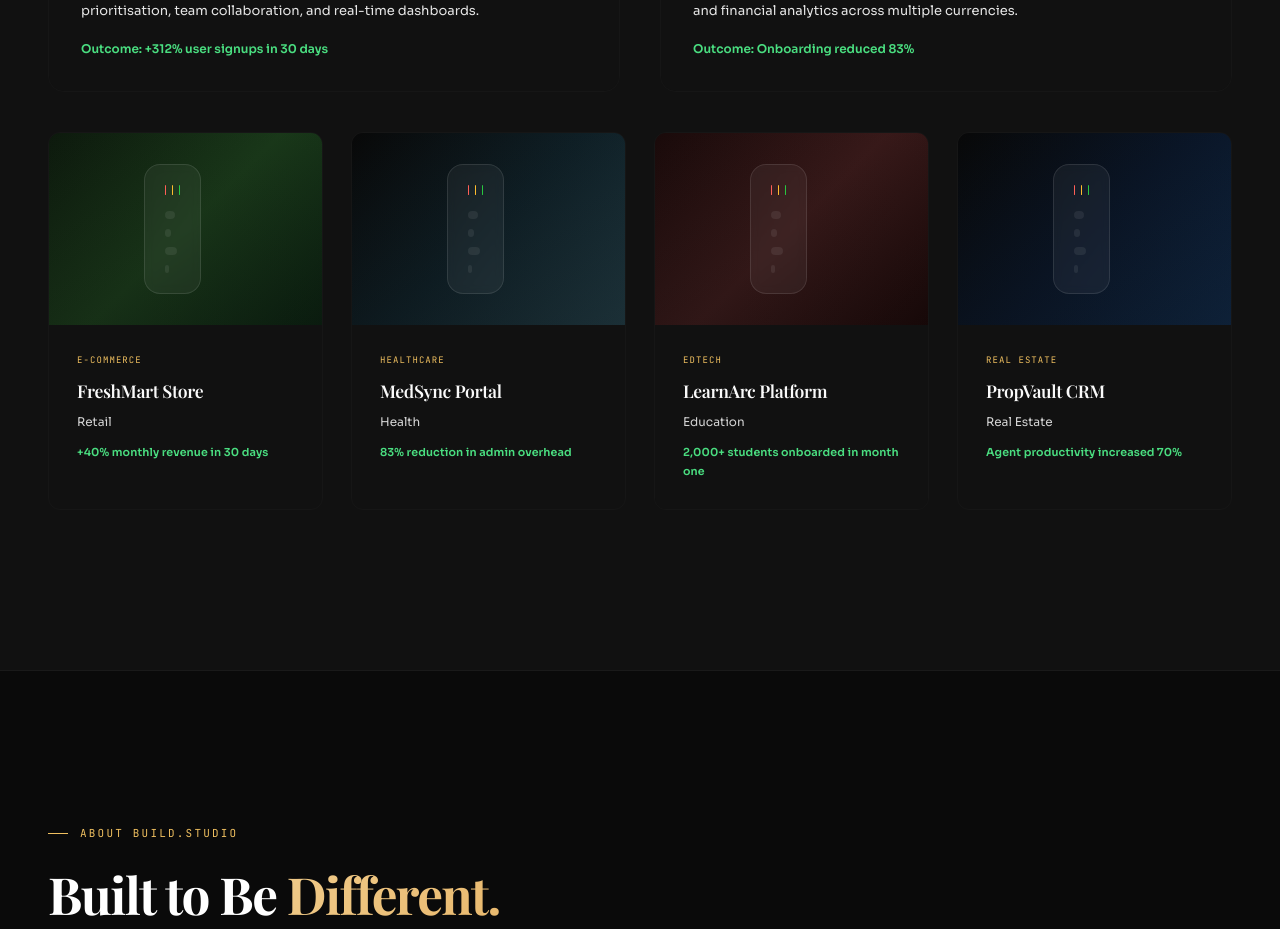
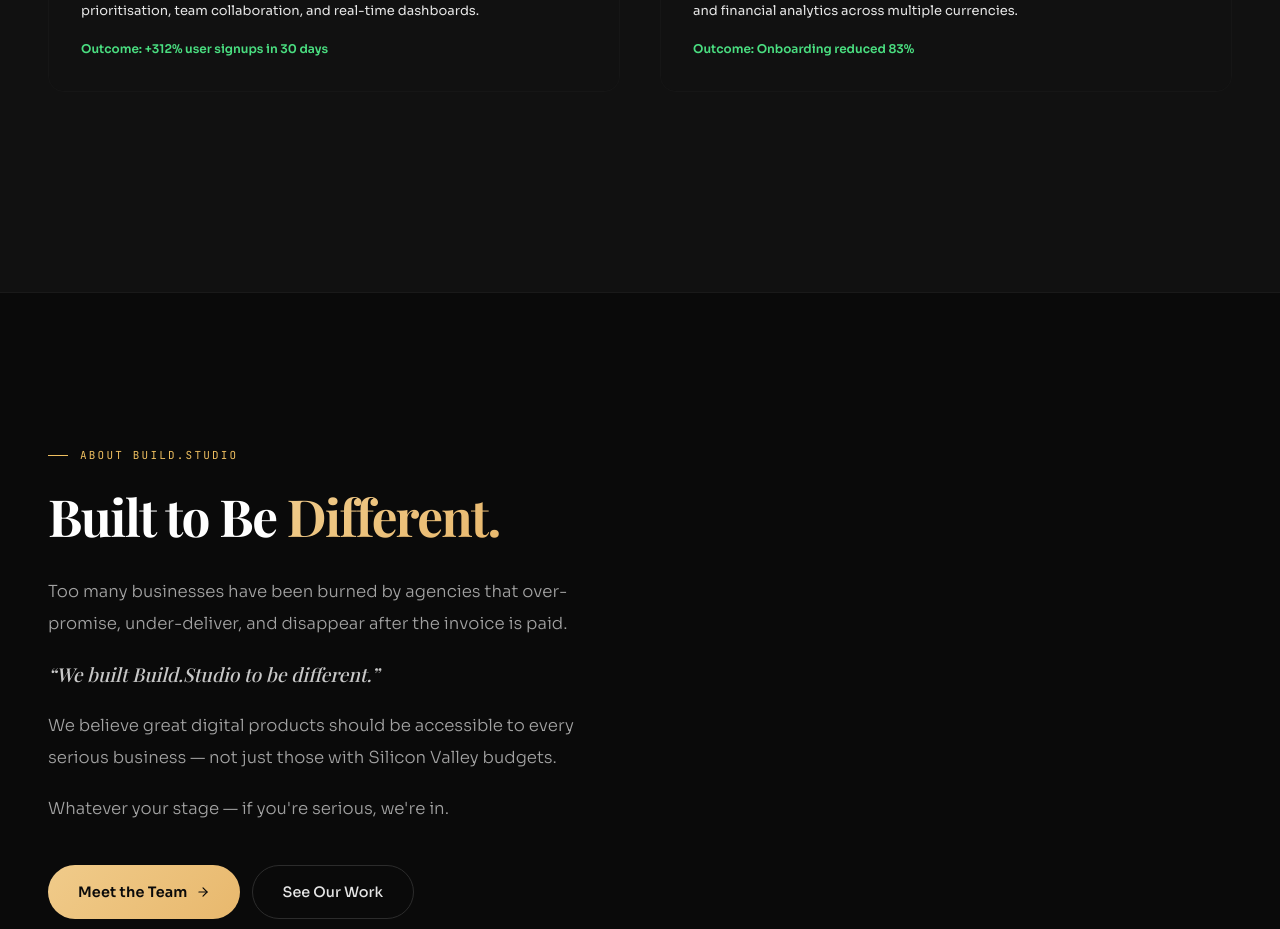
Before and after one commit to blackstoneautomation3-ctrl/build.studio, a Next.js app: page / in a window 1280 px wide. Shown: the part 3440-4369 px from the top of the page. Built offline with nearby package versions, Linux system fonts and the light colour scheme; a web font is replaced by a local one.

Commit message:
Simplify portfolio section to show only first 2 projects
- Remove additional 4 projects from homepage
- Keep only featured 2 projects with 'View All 6 Projects' button
- Create cleaner, more focused homepage layout
- Better highlight best work with clear CTA

```diff
--- a/app/page.tsx
+++ b/app/page.tsx
@@ -442,30 +442,6 @@ function Portfolio() {
             </Link>
           ))}
         </div>
-
-        {/* Rest 4 — smaller grid */}
-        <div className="grid md:grid-cols-2 lg:grid-cols-4 gap-6 md:gap-7">
-          {rest.map((p, i) => (
-            <Link
-              key={p.slug}
-              href={`/work/${p.slug}`}
-              className="group portfolio-card rounded-xl overflow-hidden border cursor-pointer reveal block"
-              style={{ transitionDelay: `${280 + i * 80}ms`, borderColor: "var(--carbon)" }}
-            >
-              <div className="portfolio-media h-44 md:h-48 flex items-center justify-center" style={{ background: p.gradient }}>
-                <div className="portfolio-media-inner">
-                  <Mockup lines={[70,40,85,30]} />
-                </div>
-              </div>
-              <div className="p-6 md:p-7" style={{ backgroundColor: "var(--ink)" }}>
-                <div className="font-mono text-[9px] tracking-[0.12em] uppercase mb-2 text-[var(--amber-bright)]">{p.category}</div>
-                <h3 className="font-display font-semibold text-[var(--text-primary)] tracking-[-0.02em] mb-1.5" style={{ fontSize: "1.1rem" }}>{p.title}</h3>
-                <p className="text-[12px] text-[var(--text-muted)] leading-[1.6] mb-3">{p.industry}</p>
-                <div className="text-[11px] font-semibold tracking-[0.01em] text-[var(--green-live)]">{p.result}</div>
-              </div>
-            </Link>
-          ))}
-        </div>
       </div>
     </section>
   );
```
